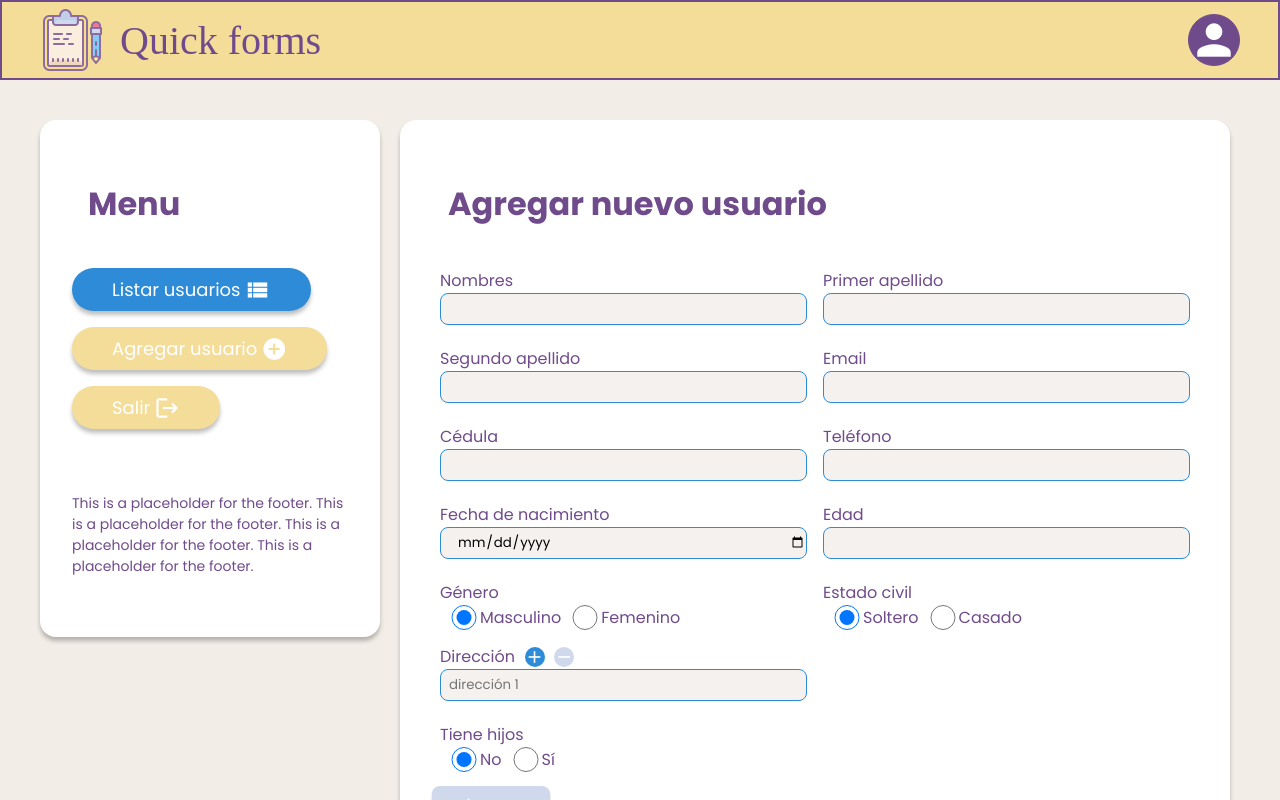
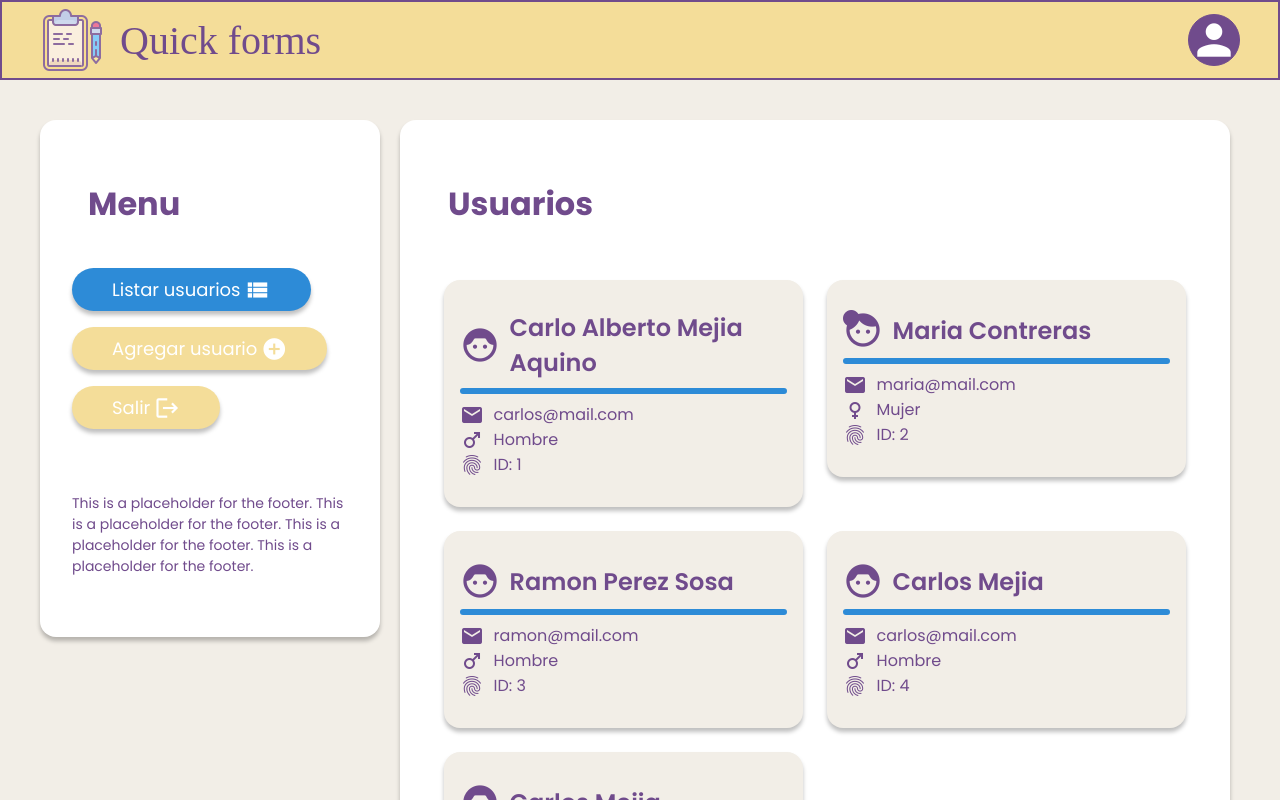
Before and after one commit to mecamon/unphu-dev-test, a React (Vite) app: page / in a window 1280 px wide. Shown: the top 800 px of the page. Built offline with nearby package versions, Linux system fonts and the light colour scheme; sample sign-in values are in the browser's storage; a web font is replaced by a local one.

Commit message:
tabs functionality done

```diff
--- a/src/pages/dashboard-page.tsx
+++ b/src/pages/dashboard-page.tsx
@@ -5,6 +5,7 @@ import { UsersList } from "../components/users-list/users-list";
 import { UserPreview } from "../models/models";
 import { UsersForm } from "../components/users-form/users-form";
 import { useAuthContext } from "../providers/auth-provider";
+import { useState } from "react";
 
 const users: UserPreview[] = [
   {
@@ -41,6 +42,18 @@ const users: UserPreview[] = [
 
 function DashboardPage() {
   const { logout } = useAuthContext();
+  const [currentTab, setCurrentTab] = useState<Tab>("list");
+
+  function getTabs(): JSX.Element {
+    switch (currentTab) {
+      case "list":
+        return <UsersList users={users} />;
+      case "add":
+        return <UsersForm />;
+      default:
+        return <h2>No hay tab seleccionado</h2>;
+    }
+  }
 
   return (
     <MainLayout>
@@ -48,22 +61,22 @@ function DashboardPage() {
         <SideBarTab
           text="Listar usuarios"
           iconText="view_list"
-          onClick={() => null!}
-          isSelected={true}
+          isSelected={currentTab === "list"}
+          onClick={() => setCurrentTab("list")}
         />
         <SideBarTab
           text="Agregar usuario"
           iconText="add_circle"
-          onClick={() => null!}
+          isSelected={currentTab === "add"}
+          onClick={() => setCurrentTab("add")}
         />
         <SideBarTab text="Salir" iconText="logout" onClick={() => logout()} />
       </SideBar>
-      <main className="w-full">
-        {/* <UsersList users={users} /> */}
-        <UsersForm />
-      </main>
+      <main className="w-full">{getTabs()}</main>
     </MainLayout>
   );
 }
 
+type Tab = "list" | "add";
+
 export default DashboardPage;
```
